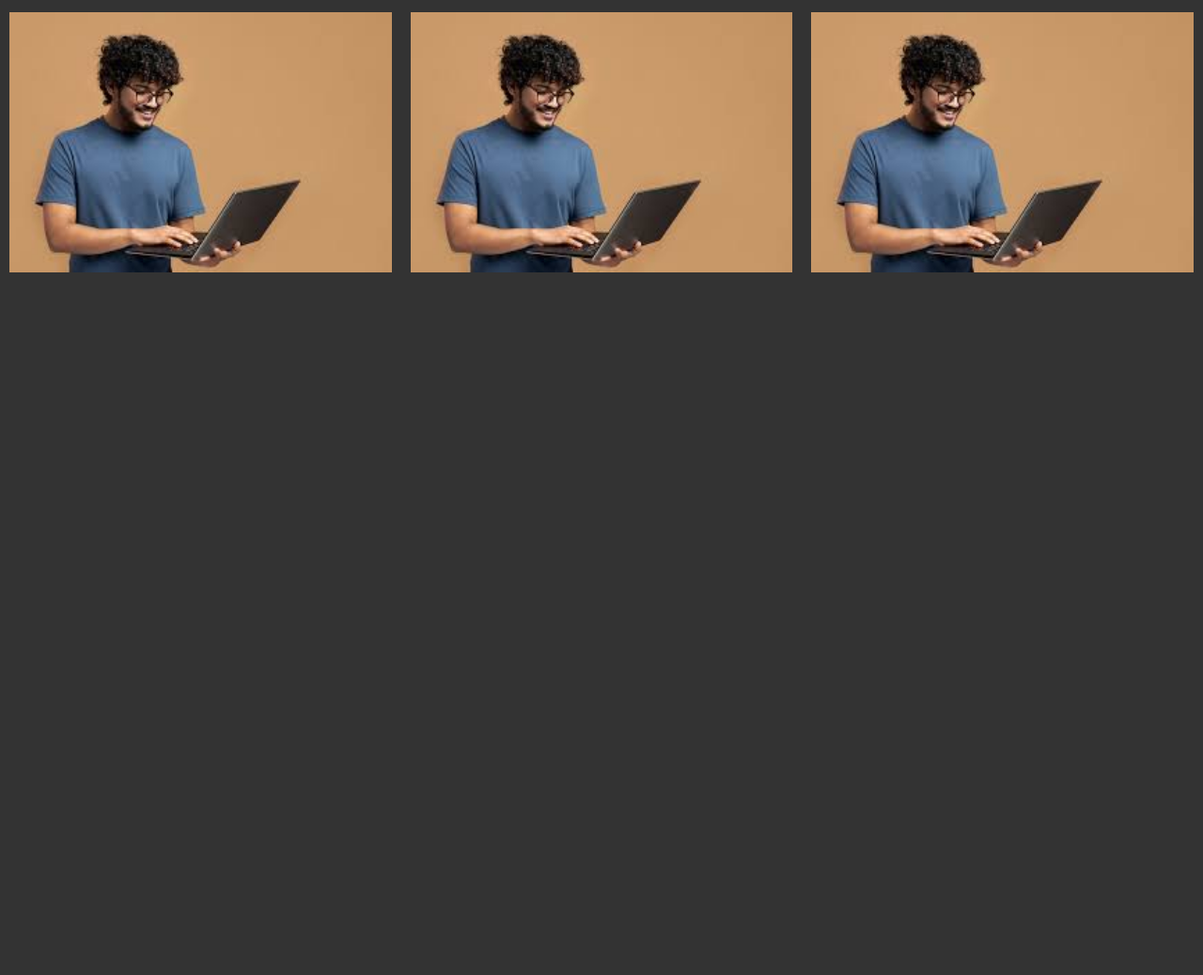
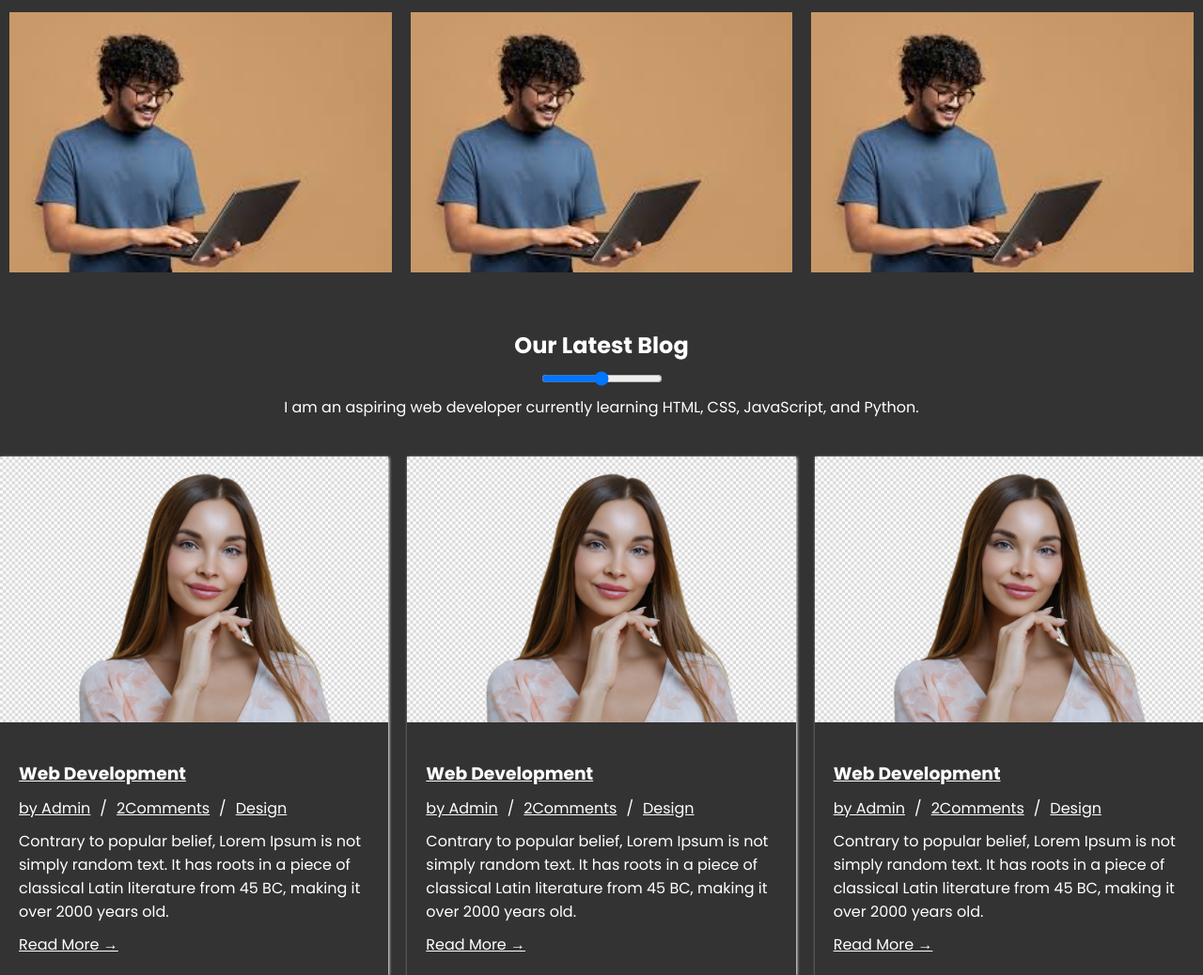
Before and after one commit to arshpull/ARSHAD-PORTFOLIO, a plain HTML site: page index.html in a window 1280 px wide. Shown: the part 3796-4834 px from the top of the page at 94% size. Before the commit the page ends 4096 px from the top, so only its background shows below. Drawn offline with Linux system fonts and the light colour scheme.

Commit message:
done blog section

```diff
--- a/index.html
+++ b/index.html
@@ -232,6 +232,60 @@
                 </div>
             </div>
         </section>
+        <section id="blog">
+            <div class="top-blog">
+                <h2>Our Latest Blog</h2>
+                <input type="range">
+                <p>I am an aspiring web developer currently learning HTML, CSS, JavaScript, and Python.</p>
+            </div>
+            <div class="bottom-blog">
+                <div class="bottom-blog-inner box-blog1">
+                    <div class="img-box">
+                        <img src="./tools_transparent-background_promo-showcase_01-AFTER.webp" alt="">
+                    </div>
+                    <div class="lower-part">
+                        <h3><a href="">Web Development</a></h3>
+                        <div class="admin">
+                            <a href="">by Admin</a><span>/</span><a href="">2Comments</a><span>/</span><a
+                                href="">Design</a>
+                        </div>
+                        <p>Contrary to popular belief, Lorem Ipsum is not simply random text. It has roots in a piece of
+                            classical Latin literature from 45 BC, making it over 2000 years old.</p>
+                        <a href="">Read More →</a>
+                    </div>
+                </div>
+                <div class="bottom-blog-inner box-blog2">
+                    <div class="img-box">
+                        <img src="./tools_transparent-background_promo-showcase_01-AFTER.webp" alt="">
+                    </div>
+                    <div class="lower-part">
+                        <h3><a href="">Web Development</a></h3>
+                        <div class="admin">
+                            <a href="">by Admin</a><span>/</span><a href="">2Comments</a><span>/</span><a
+                                href="">Design</a>
+                        </div>
+                        <p>Contrary to popular belief, Lorem Ipsum is not simply random text. It has roots in a piece of
+                            classical Latin literature from 45 BC, making it over 2000 years old.</p>
+                        <a href="">Read More →</a>
+                    </div>
+                </div>
+                <div class="bottom-blog-inner box-blog3">
+                    <div class="img-box">
+                        <img src="./tools_transparent-background_promo-showcase_01-AFTER.webp" alt="">
+                    </div>
+                    <div class="lower-part">
+                        <h3><a href="">Web Development</a></h3>
+                        <div class="admin">
+                            <a href="">by Admin</a><span>/</span><a href="">2Comments</a><span>/</span><a
+                                href="">Design</a>
+                        </div>
+                        <p>Contrary to popular belief, Lorem Ipsum is not simply random text. It has roots in a piece of
+                            classical Latin literature from 45 BC, making it over 2000 years old.</p>
+                        <a href="">Read More →</a>
+                    </div>
+                </div>
+            </div>
+        </section>
 
     </main>
 </body>
--- a/style.css
+++ b/style.css
@@ -399,3 +399,49 @@ main{
 
 
 /* portfolio Ends here */
+/* Blog starts here  */
+#blog{
+    display: flex;
+    flex-direction: column;
+    gap: 40px;
+    color: var(--primarycolor);
+}
+.top-blog{
+    display: flex;
+    flex-direction: column;
+    align-items: center;
+    gap: 10px;
+}
+.bottom-blog{
+    display: grid;
+    grid-template-columns: repeat(3,1fr);
+    gap: 20px;
+}
+.bottom-blog-inner img{
+    height: 100%;
+    width:100%;
+}
+.bottom-blog-inner{
+    display: flex;
+    flex-direction: column;
+    gap: 20px;
+    box-shadow: 1px 1px 3px var(--primarycolor);
+
+}
+.lower-part{
+    display: flex;
+    flex-direction: column;
+    gap: 10px;
+    padding: 20px;
+    border: none;
+}
+.lower-part a{
+    color:var(--primarycolor);
+}
+.admin{
+    display: flex;
+    gap: 10px;
+}
+
+
+/* Blog Ends here */
```
Also changed, not shown: tools_transparent-background_promo-showcase_01-AFTER.webp (added).
